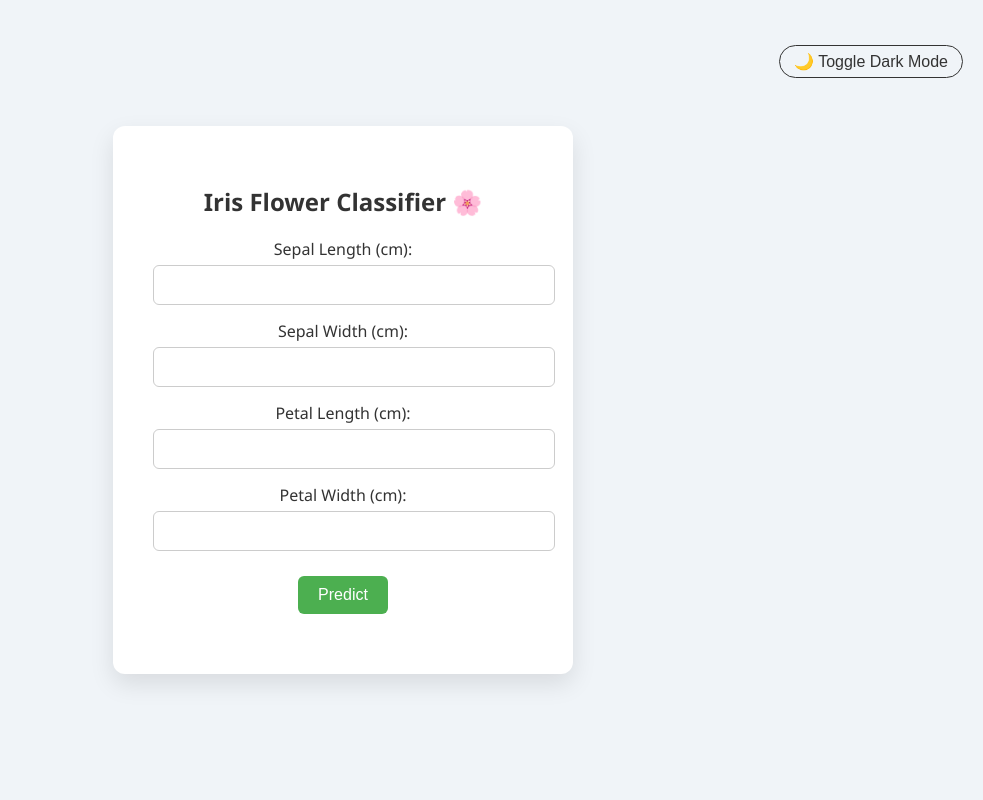
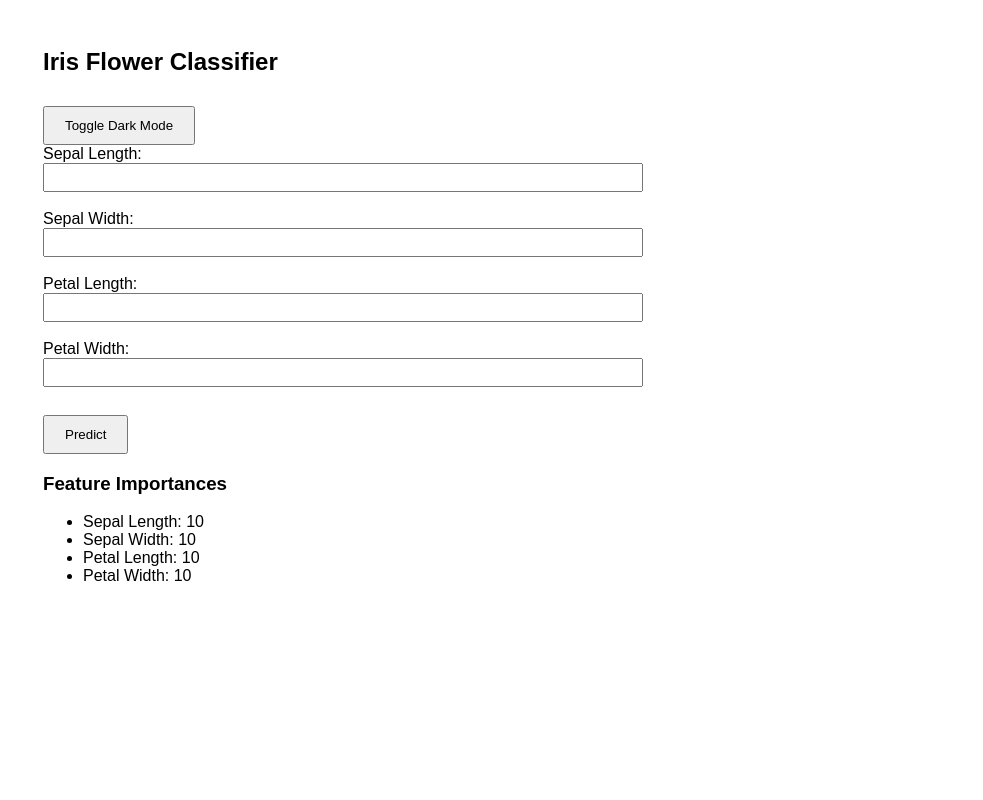
Before and after one commit to Bhawanakalaga/ML_web_service_project, a Flask app: template templates/index.html in a window 1280 px wide. Shown: the whole page, without its empty margins (297-1280 px from the left). Run offline with Flask 3, Linux system fonts and the light colour scheme; the template is opened without the code that fills it: most values are stand-ins (such as "Sample title", 1, 10 or a date in 2020); parts of the project's set-up code (start-up, migrations or seed data) failed here and were passed over.

Commit message:
Update index.html

```diff
--- a/templates/index.html
+++ b/templates/index.html
@@ -2,137 +2,49 @@
 <html lang="en">
 <head>
     <meta charset="UTF-8">
-    <title>Iris Flower Prediction 🌸 </title>
-    <style>
-        :root {
-            --bg-color: #f0f4f8;
-            --text-color: #333;
-            --card-bg: #fff;
-            --button-bg: #4CAF50;
-            --button-hover: #45a049;
-        }
-
-        body.dark-mode {
-            --bg-color: #1e1e1e;
-            --text-color: #f5f5f5;
-            --card-bg: #2c2c2c;
-            --button-bg: #03a96f;
-            --button-hover: #029c64;
-        }
-
-        body {
-            font-family: 'Segoe UI', Tahoma, Geneva, Verdana, sans-serif;
-            background: var(--bg-color);
-            color: var(--text-color);
-            display: flex;
-            justify-content: center;
-            align-items: center;
-            height: 100vh;
-            margin: 0;
-            transition: all 0.4s ease;
-        }
-
-        .container {
-            background: var(--card-bg);
-            padding: 40px;
-            border-radius: 12px;
-            box-shadow: 0 10px 25px rgba(0, 0, 0, 0.1);
-            width: 380px;
-            text-align: center;
-        }
-
-        h2 {
-            margin-bottom: 20px;
-        }
-
-        label {
-            display: block;
-            margin-top: 15px;
-            font-weight: 500;
-        }
-
-        input[type="number"] {
-            width: 100%;
-            padding: 10px;
-            margin-top: 5px;
-            border-radius: 6px;
-            border: 1px solid #ccc;
-            font-size: 16px;
-            background-color: var(--card-bg);
-            color: var(--text-color);
-        }
-
-        button {
-            margin-top: 25px;
-            padding: 10px 20px;
-            border: none;
-            border-radius: 6px;
-            background-color: var(--button-bg);
-            color: white;
-            font-size: 16px;
-            cursor: pointer;
-            transition: background-color 0.3s ease;
-        }
-
-        button:hover {
-            background-color: var(--button-hover);
-        }
-
-        #result {
-            margin-top: 20px;
-            font-size: 18px;
-            font-weight: bold;
-        }
-
-        .toggle-dark {
-            position: absolute;
-            top: 20px;
-            right: 20px;
-            cursor: pointer;
-            font-size: 16px;
-            background: none;
-            border: 1px solid var(--text-color);
-            border-radius: 20px;
-            padding: 6px 14px;
-            color: var(--text-color);
-        }
-
-        #feature-importance {
-            margin-top: 20px;
-            text-align: left;
-            font-size: 14px;
-        }
-    </style>
+    <title>Iris Flower Prediction</title>
+    <link rel="stylesheet" href="{{ url_for('static', filename='style.css') }}">
 </head>
 <body>
-    <button class="toggle-dark" onclick="toggleDarkMode()">🌙 Toggle Dark Mode</button>
+    <div class="container">
+        <h2>Iris Flower Classifier</h2>
+        <button id="themeToggle">Toggle Dark Mode</button>
+        <form id="predictForm">
+            <label>Sepal Length:</label>
+            <input type="number" step="any" id="sepal_length" required><br><br>
 
-    <div class="container">
-        <h2>Iris Flower Classifier 🌸</h2>
-        <form id="predictForm">
-            <label>Sepal Length (cm):</label>
-            <input type="number" step="any" id="sepal_length" required>
+            <label>Sepal Width:</label>
+            <input type="number" step="any" id="sepal_width" required><br><br>
 
-            <label>Sepal Width (cm):</label>
-            <input type="number" step="any" id="sepal_width" required>
+            <label>Petal Length:</label>
+            <input type="number" step="any" id="petal_length" required><br><br>
 
-            <label>Petal Length (cm):</label>
-            <input type="number" step="any" id="petal_length" required>
-
-            <label>Petal Width (cm):</label>
-            <input type="number" step="any" id="petal_width" required>
+            <label>Petal Width:</label>
+            <input type="number" step="any" id="petal_width" required><br><br>
 
             <button type="submit">Predict</button>
         </form>
 
         <h3 id="result"></h3>
-        <div id="confidence"></div>
-        <div id="feature-importance"></div>
+
+        <div class="feature-importance">
+            <h3>Feature Importances</h3>
+            <ul>
+                <li>Sepal Length: {{ feature_importances[0]|round(3) }}</li>
+                <li>Sepal Width: {{ feature_importances[1]|round(3) }}</li>
+                <li>Petal Length: {{ feature_importances[2]|round(3) }}</li>
+                <li>Petal Width: {{ feature_importances[3]|round(3) }}</li>
+            </ul>
+        </div>
     </div>
 
     <script>
-        const classLabels = ["Setosa", "Versicolor", "Virginica"];
+        // Dark mode toggle
+        document.getElementById('themeToggle').addEventListener('click', function() {
+            document.body.classList.toggle('dark-mode');
+        });
 
+        // Prediction form submission
         document.getElementById('predictForm').addEventListener('submit', function(e) {
             e.preventDefault();
 
@@ -150,25 +62,14 @@
             })
             .then(response => response.json())
             .then(data => {
-                document.getElementById('result').innerText = "Prediction: " + classLabels[data.prediction];
-                document.getElementById('confidence').innerText = "Confidence: " + data.confidence + "%";
-
-                let importanceHtml = "<strong>Feature Importances:</strong><ul>";
-                const names = ["Sepal Length", "Sepal Width", "Petal Length", "Petal Width"];
-                data.feature_importances.forEach((val, i) => {
-                    importanceHtml += `<li>${names[i]}: ${(val * 100).toFixed(2)}%</li>`;
-                });
-                importanceHtml += "</ul>";
-                document.getElementById('feature-importance').innerHTML = importanceHtml;
+                const classes = ["Setosa", "Versicolor", "Virginica"];
+                document.getElementById('result').innerText =
+                    `Prediction: ${classes[data.prediction]} (Confidence: ${data.confidence}%)`;
             })
             .catch(error => {
                 document.getElementById('result').innerText = "Error: " + error;
             });
         });
-
-        function toggleDarkMode() {
-            document.body.classList.toggle("dark-mode");
-        }
     </script>
 </body>
 </html>
```
